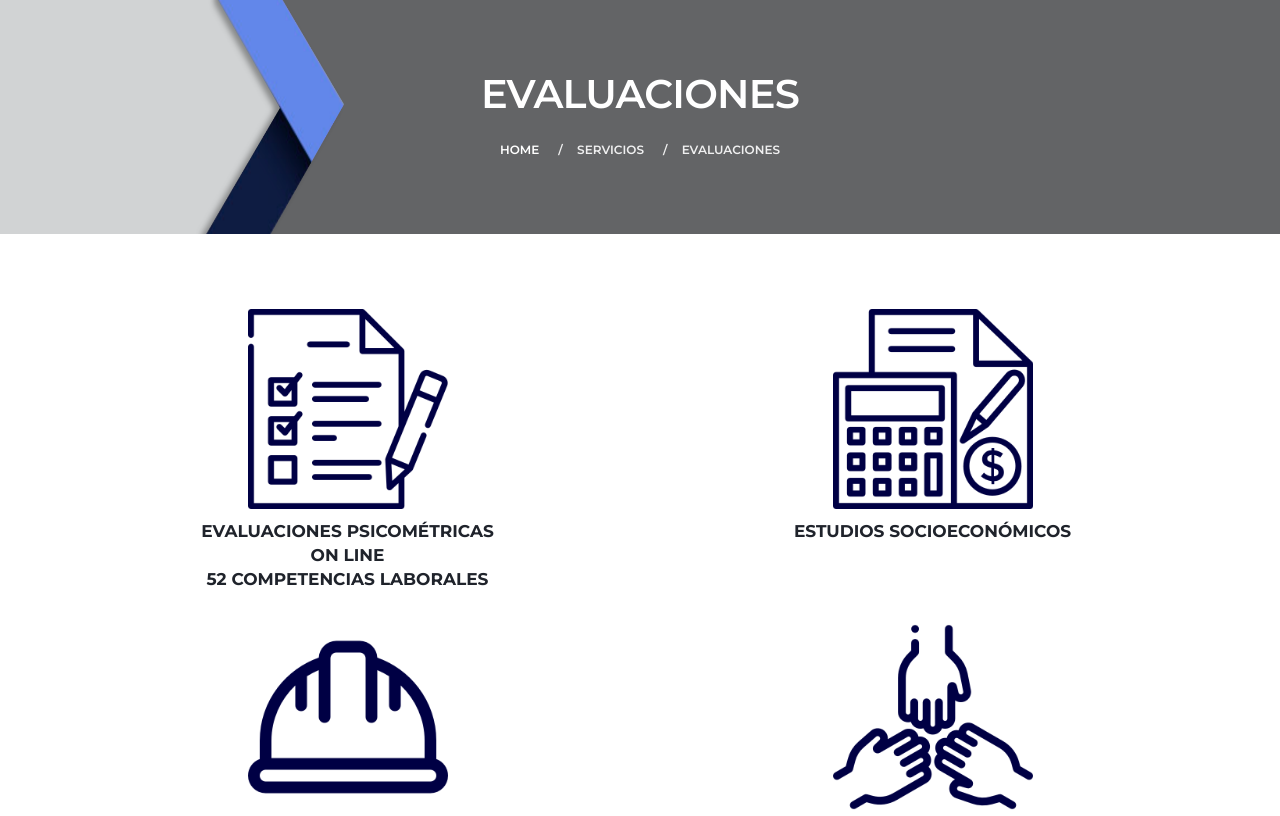
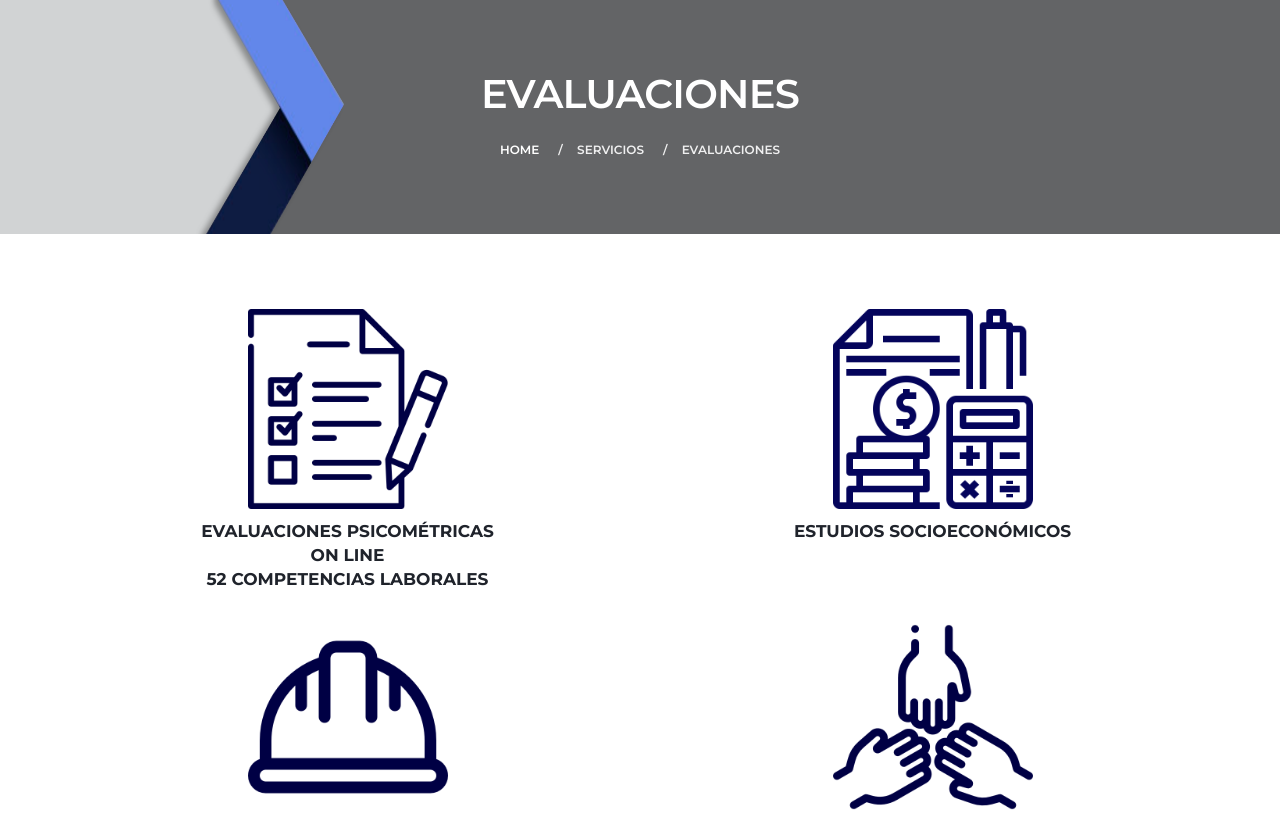
Before and after one commit to mechavalle/nabe, a PHP site: page /evaluaciones.php in a window 1280 px wide. Shown: the part 253-1069 px from the top of the page. Run offline with PHP 8.4, Linux system fonts and the light colour scheme.

Commit message:
seguridad_higiene, evaluaciones

```diff
--- a/evaluaciones.php
+++ b/evaluaciones.php
@@ -127,7 +127,7 @@
 						<div class="col-md-6 col-sm-4">
 							<div class="icon-box text-center">
 								<div class="icon-styled fs-56">
-									<a href="estudio_socioeconomico.php"><img style="max-width: 200px;" src="images/finance.png"></a>
+									<a href="estudio_socioeconomico.php"><img style="max-width: 200px;" src="images/debt.png"></a>
 								</div>
 								<h6>
 									<b><a href="estudio_socioeconomico.php">ESTUDIOS SOCIOECONÓMICOS</a></b>
--- a/seguridad_higiene.php
+++ b/seguridad_higiene.php
@@ -130,7 +130,7 @@
 							</div>
 						</div>
 						<div class="col-lg-12 animate" data-animation="fadeInCenter">
-							<img src="images/" alt="">
+							<img src="images/unnamed.jpg" alt="">
 						</div>
 					</div>
 					<div class="d-none d-lg-block divider-20"></div>
```
Also changed, not shown: images/debt.png (added), images/finance.png (deleted), images/unnamed.jpg (added).
